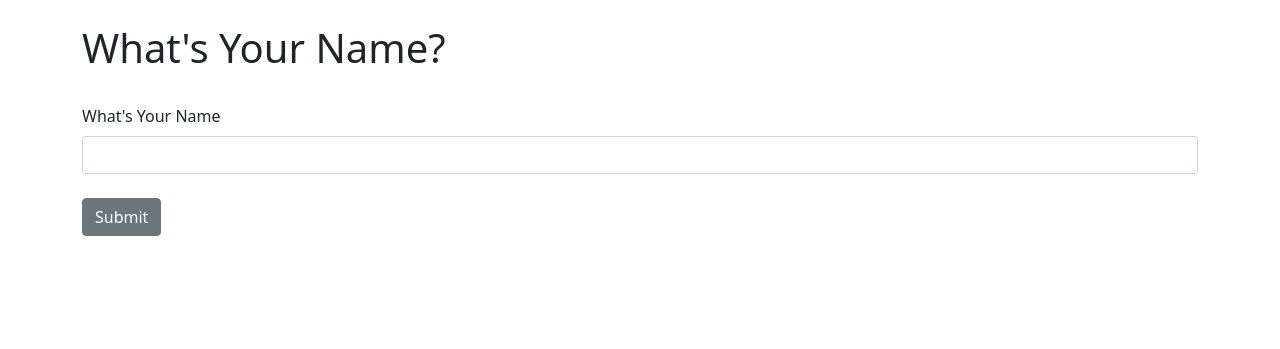
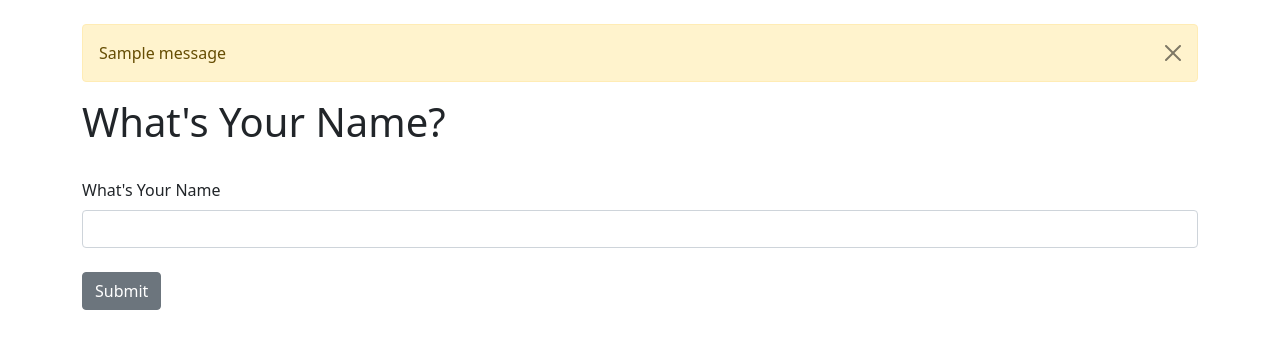
Before and after one commit to GrushevskayaYana/Flask, a Flask app: page /name in a window 1280 px wide. Shown: the part 56-405 px from the top of the page. Run offline with Flask 3, Linux system fonts and the light colour scheme; one stand-in notice (Sample message) is shown.

Commit message:
lesson 6 complete

```diff
--- a/app.py
+++ b/app.py
@@ -1,4 +1,4 @@
-from flask import Flask, render_template
+from flask import Flask, render_template, flash
 from flask_wtf import FlaskForm
 from wtforms import StringField, SubmitField
 from wtforms.validators import DataRequired
@@ -51,6 +51,7 @@ def _name():
     if form.validate_on_submit():
         name = form.name.data
         form.name.data = ''
+        flash("Form Submitted Successfully!")
 
     return render_template("name.html",
                            name=name,
--- a/templates/name.html
+++ b/templates/name.html
@@ -1,6 +1,14 @@
 {% extends 'base.html' %}
 
 {% block content %}
+
+{% for message in get_flashed_messages() %}
+
+  <div class="alert alert-warning alert-dismissible fade show" role="alert">
+    {{ message }}
+    <button type="button" class="btn-close" data-bs-dismiss="alert" aria-label="Close"></button>
+  </div>
+{% endfor %}
 
 {% if name %}
   <h1>Hello {{ name }}!!</h1>
```
